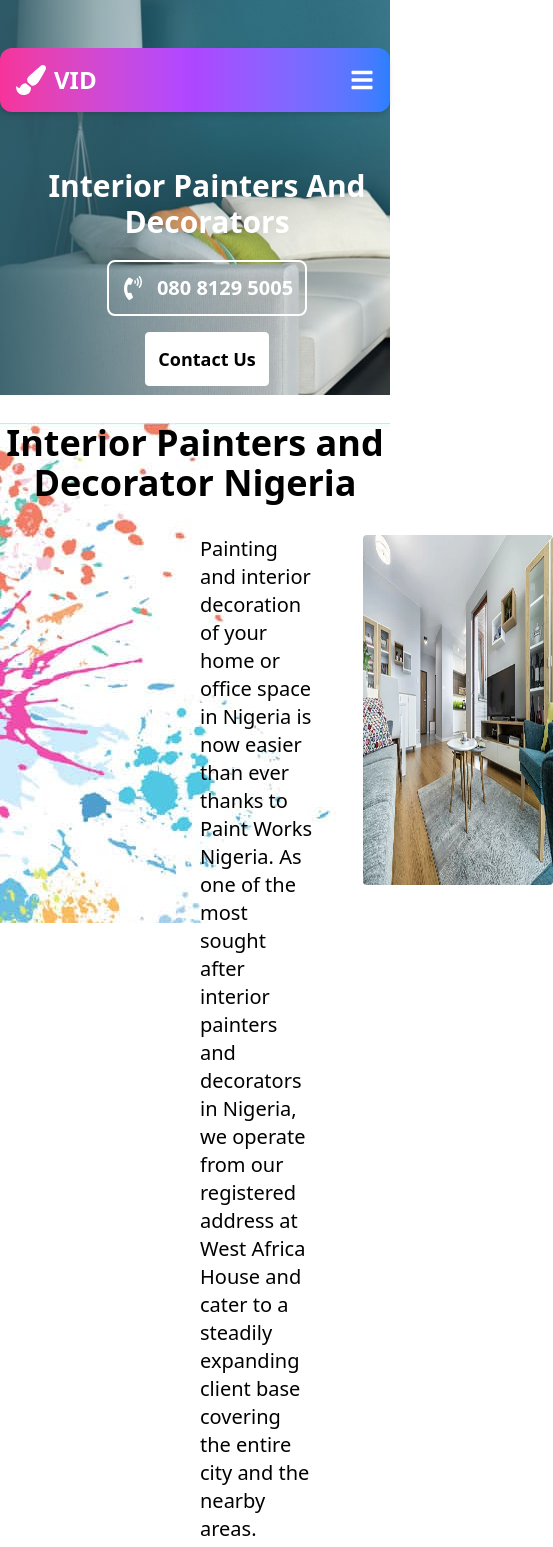
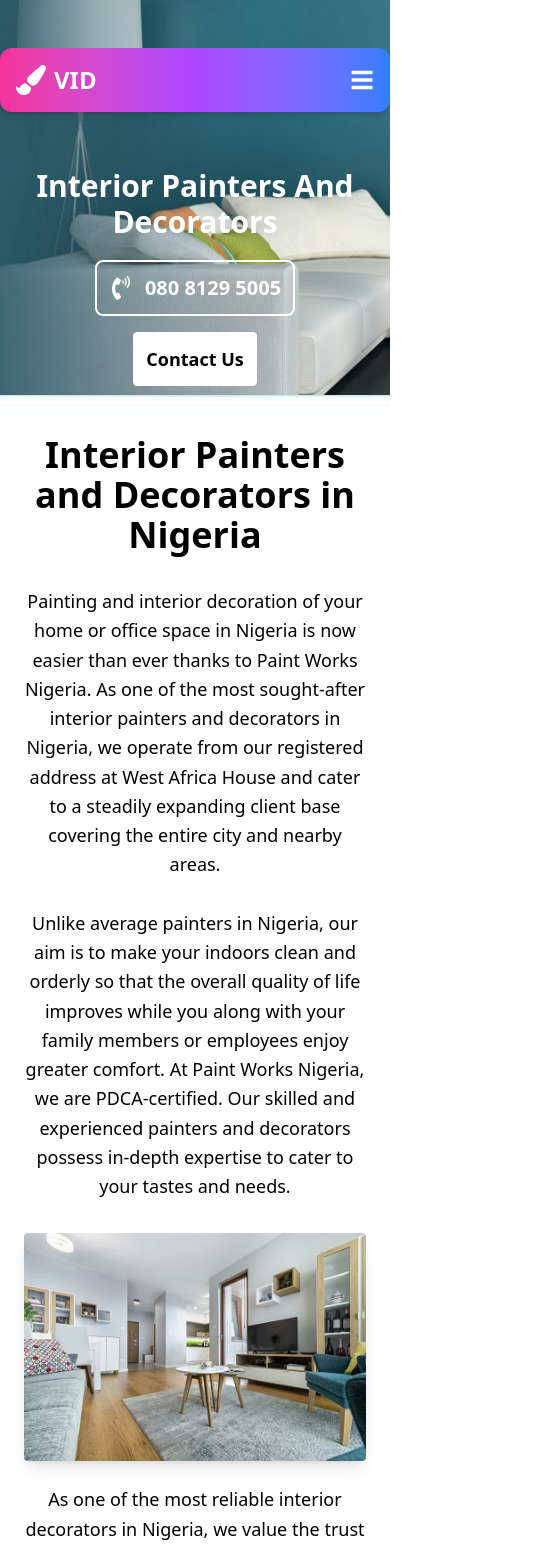
Before and after one commit to vviko-ko/Paintingclone, a React (Vite) app: page /Our-services/Interior_Decor in a window 390 px wide. Shown: the top 1547 px of the page, 553 px wide, since content can reach past the window. Built offline with nearby package versions, Linux system fonts and the light colour scheme.

Commit message:
feat: upgrade of code

```diff
--- a/src/Components/Our services/ExternalDecor.jsx
+++ b/src/Components/Our services/ExternalDecor.jsx
@@ -1,5 +1,5 @@
-import React from 'react'
-import externs from '../../Image/exter.png'
+import React from 'react';
+import externs from '../../Image/exter.png';
 import { useNavigate } from "react-router-dom";
 import Navbar from '../Navbar';
 import { FaPhoneVolume } from 'react-icons/fa';
@@ -10,34 +10,50 @@ export default function External_Decor() {
     const navigate = useNavigate();
     return (
         <main>
-        <div className="hero pt-12 bg-cover bg-center h-[395px] md:h-[500px]" style={{ backgroundImage: `url(${externs})` }}>
+            {/* Hero Section */}
+            <div className="hero pt-12 bg-cover bg-center h-[395px] md:h-[500px] flex flex-col items-center md:items-start text-center md:text-left" style={{ backgroundImage: `url(${externs})` }}>
                 <Navbar />
-                        <div className="mt-14 ml-6 md:ml-20 lg:ml-44 text-center md:text-left">
-                            <h1 className="text-white font-bold text-3xl md:text-4xl lg:text-[36px]">Exterior Painters And Decorators</h1>
-                            <div className="flex flex-col md:flex-row gap-4 md:gap-6 mt-5 items-center md:items-start">
+                <div className="mt-14 px-6 md:px-20 lg:px-44">
+                    <h1 className="text-white font-bold text-3xl md:text-4xl lg:text-[36px]">
+                        Exterior Painters And Decorators
+                    </h1>
+                    <div className="flex flex-col md:flex-row gap-4 md:gap-6 mt-5 items-center">
                         <a href="tel:08081295005" className="flex items-center gap-3 border-2 border-white rounded-lg p-3 hover:bg-white hover:text-black transition duration-300">
                             <FaPhoneVolume className="text-white text-2xl md:text-[24px]" />
                             <span className="text-xl md:text-[24px] text-white font-bold">080 8129 5005</span>
                         </a>
                         <button
                             className="border border-white p-3 md:p-4 font-bold text-lg md:text-xl bg-white hover:bg-blue-300 text-black hover:text-white rounded-sm transition duration-300"
-                                    onClick={() => navigate("/contact")} // Navigate to contact page
+                            onClick={() => navigate("/contact")}
                         >
                             Contact Us
                         </button>
                     </div>
                 </div>
             </div>
-        <div className="" style={{backgroundImage: `url(${bghero})`, height: '500px'}}>
-          <h1 className="text-4xl font-bold text-center mt-7 mb-8">Exterior Painting and Decorating Services</h1>
-          <div className='flex ml-60 gap-12 text-xl'>
-            <p>Finding the right exterior painters and decorators <br /> can be a big challenge for anyone these days. <br />
-             With Paint Works London, you can now relax as <br /> your ideas are being realised by our efficient and <br /> trustworthy team of painters and decorators in <br /> London. We feel great pride for providing keen <br /> attention in every detail and our high standards of <br /> professionalism make us stand out from our <br /> competitors. Whatever might be your requirements <br /> related to painting and decoration, we will work tirelessly <br /> to ensure everything is finished to meet your satisfaction.</p>
-            <img src={external2} alt="" className='w-[500px] h-[350px] rounded-sm'/>
+
+            {/* Content Section */}
+            <div className="bg-cover bg-center py-10 px-6 md:px-20 lg:px-32 text-center md:text-left" style={{ backgroundImage: `url(${bghero})` }}>
+                <h1 className="text-4xl font-bold text-center mb-8">Exterior Painting and Decorating Services</h1>
+                <div className='flex flex-col md:flex-row gap-8 md:gap-12 items-center'>
+                    <p className="text-lg md:text-xl leading-relaxed">
+                        Finding the right exterior painters and decorators can be a big challenge for anyone these days.
+                        With Paint Works London, you can now relax as your ideas are being realised by our efficient and
+                        trustworthy team of painters and decorators in London. We feel great pride in providing keen
+                        attention to every detail, and our high standards of professionalism make us stand out from our competitors.
+                        <br /><br />
+                        Whatever your requirements related to painting and decoration, we will work tirelessly to ensure
+                        everything is finished to meet your satisfaction.
+                    </p>
+                    <img src={external2} alt="Exterior Design" className='w-full md:w-[500px] h-auto md:h-[350px] rounded-sm shadow-lg' />
                 </div>
             </div>
-        <h2 className='font-bold text-3xl ml-60 mb-2'>Our exterior services consist of the following:</h2>
-        <p className='border-b-4 border-blue-600 w-[100px] ml-60'></p>
+
+            {/* Services Section */}
+            <div className="px-6 md:px-20 lg:px-32 text-center md:text-left mt-10">
+                <h2 className='font-bold text-3xl mb-2'>Our exterior services consist of the following:</h2>
+                <p className='border-b-4 border-blue-600 w-[100px] mx-auto md:mx-0'></p>
+            </div>
         </main>
-  )
+    );
 }
--- a/src/Components/Our services/Interior_Decor.jsx
+++ b/src/Components/Our services/Interior_Decor.jsx
@@ -6,40 +6,64 @@ import inter from '../../Image/inter.jpg';
 import inter12 from '../../Image/inter12.webp';
 import bghero from '../../Image/bg-hero.png';
 
-function InteriorDecor(){
-    const navigate = useNavigate()
-    return(
+function InteriorDecor() {
+    const navigate = useNavigate();
+    return (
         <main>
-             <div className="hero pt-12 bg-cover bg-center h-[395px] md:h-[500px]" style={{ backgroundImage: `url(${inter})` }}>
+            {/* Hero Section */}
+            <div
+                className="hero pt-12 bg-cover bg-center h-[395px] md:h-[500px] flex flex-col items-center md:items-start text-center md:text-left"
+                style={{ backgroundImage: `url(${inter})` }}
+            >
                 <Navbar />
-                                    <div className="mt-14 ml-6 md:ml-20 lg:ml-44 text-center md:text-left">
-                                        <h1 className="text-white font-bold text-3xl md:text-4xl lg:text-[36px]">Interior Painters And Decorators</h1>
-                                        <div className="flex flex-col md:flex-row gap-4 md:gap-6 mt-5 items-center md:items-start">
-                                            <a href="tel:08081295005" className="flex items-center gap-3 border-2 border-white rounded-lg p-3 hover:bg-white hover:text-black transition duration-300">
+                <div className="mt-14 px-6 md:px-20 lg:px-44">
+                    <h1 className="text-white font-bold text-3xl md:text-4xl lg:text-[36px]">
+                        Interior Painters And Decorators
+                    </h1>
+                    <div className="flex flex-col md:flex-row gap-4 md:gap-6 mt-5 items-center">
+                        <a
+                            href="tel:08081295005"
+                            className="flex items-center gap-3 border-2 border-white rounded-lg p-3 hover:bg-white hover:text-black transition duration-300"
+                        >
                             <FaPhoneVolume className="text-white text-2xl md:text-[24px]" />
                             <span className="text-xl md:text-[24px] text-white font-bold">080 8129 5005</span>
                         </a>
                         <button
                             className="border border-white p-3 md:p-4 font-bold text-lg md:text-xl bg-white hover:bg-blue-300 text-black hover:text-white rounded-sm transition duration-300"
-                                                onClick={() => navigate("/contact")} // Navigate to contact page
+                            onClick={() => navigate("/contact")}
                         >
                             Contact Us
                         </button>
                     </div>
                 </div>
             </div>
-                     <div className="" style={{backgroundImage: `url(${bghero})`, height: '500px'}}>
-                     <h1 className="text-4xl font-bold text-center mt-7 mb-8">Interior Painters and Decorator Nigeria</h1>
-                      <div className='flex ml-50 gap-12 text-xl'>
-                                 <p>Painting and interior decoration of your home or office space in Nigeria is now easier than ever thanks to Paint Works Nigeria. As one of the most sought after interior painters and decorators in Nigeria, we operate from our registered address at West Africa House and cater to a steadily expanding client base covering the entire city and the nearby areas.
-                                 <br /> Unlike average painters in Nigeria, our aim is to make your indoors clean and orderly so that the overall quality of life improves while you along with your family members or employees enjoy greater comfort. At Paint Works Nigeria, we are PDCA-certified. Our skilled and experienced painters and decorators possess in-depth expertise to cater to your tastes and needs.
+
+            {/* Content Section */}
+            <div
+                className="bg-cover bg-center py-10 px-6 md:px-20 lg:px-32 text-center md:text-left"
+                style={{ backgroundImage: `url(${bghero})` }}
+            >
+                <h1 className="text-4xl font-bold text-center mb-8">Interior Painters and Decorators in Nigeria</h1>
+                <div className='flex flex-col md:flex-row gap-8 md:gap-12 items-center'>
+                    <p className="text-lg md:text-xl leading-relaxed">
+                        Painting and interior decoration of your home or office space in Nigeria is now easier than ever thanks to Paint Works Nigeria.
+                        As one of the most sought-after interior painters and decorators in Nigeria, we operate from our registered address at West Africa
+                        House and cater to a steadily expanding client base covering the entire city and nearby areas.
+                        <br /><br />
+                        Unlike average painters in Nigeria, our aim is to make your indoors clean and orderly so that the overall quality of life improves
+                        while you along with your family members or employees enjoy greater comfort. At Paint Works Nigeria, we are PDCA-certified.
+                        Our skilled and experienced painters and decorators possess in-depth expertise to cater to your tastes and needs.
                     </p>
-                                 <img src={inter12} alt="" className='w-[500px] h-[350px] rounded-sm'/>
+                    <img src={inter12} alt="Interior Design" className='w-full md:w-[500px] h-auto md:h-[350px] rounded-sm shadow-lg' />
                 </div>
-
+                <p className="text-lg md:text-xl mt-6 leading-relaxed">
+                    As one of the most reliable interior decorators in Nigeria, we value the trust that clients impose on us. Our creative experts never leave anything unattended
+                    to ensure clients get higher value for their hard-earned money. At Paint Works Nigeria, we believe in innovation. Our experts spend enough time racking their brains
+                    not only to make your home or office more attractive both from outside and inside but also to mirror your refined taste and choice in the process.
+                </p>
             </div>
         </main>
-    )
+    );
 }
 
 export default InteriorDecor;
```
Lines whose indentation alone changed are shown as unchanged.
